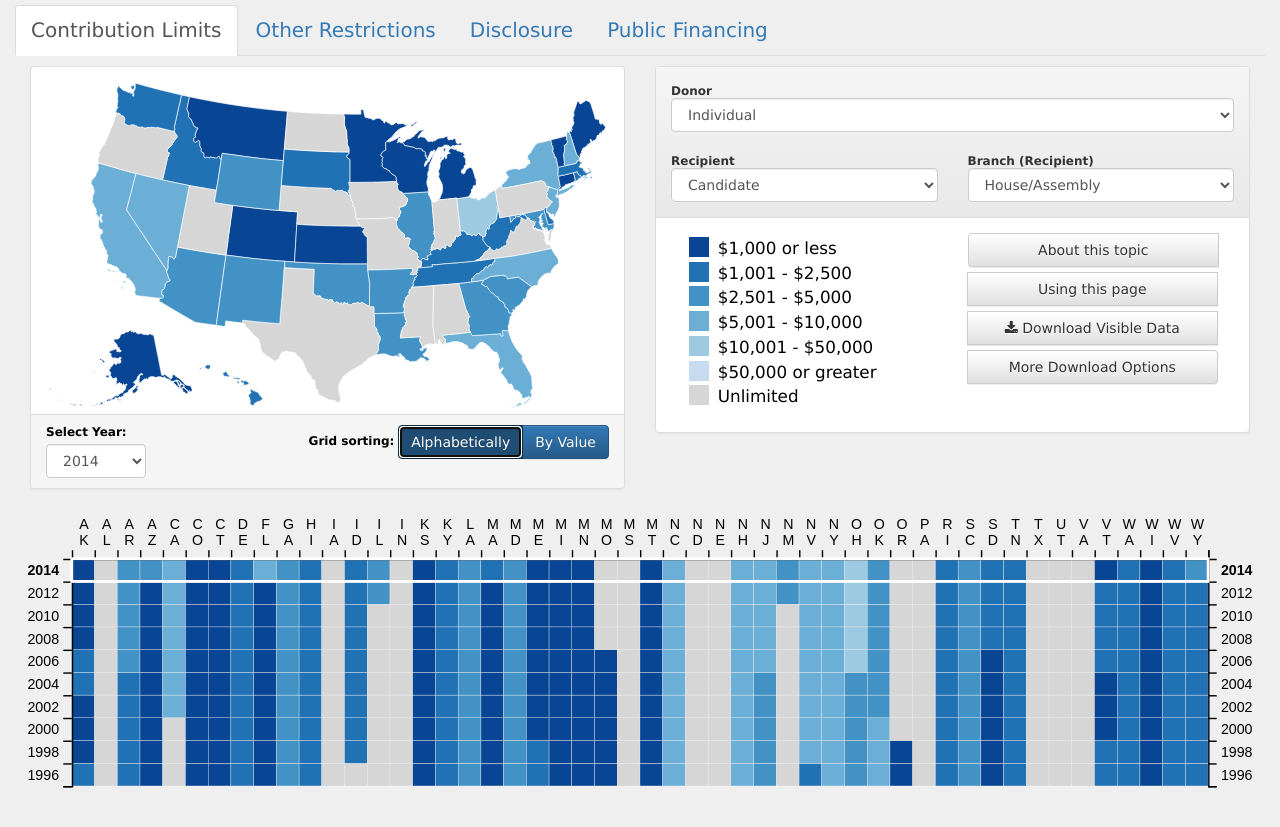
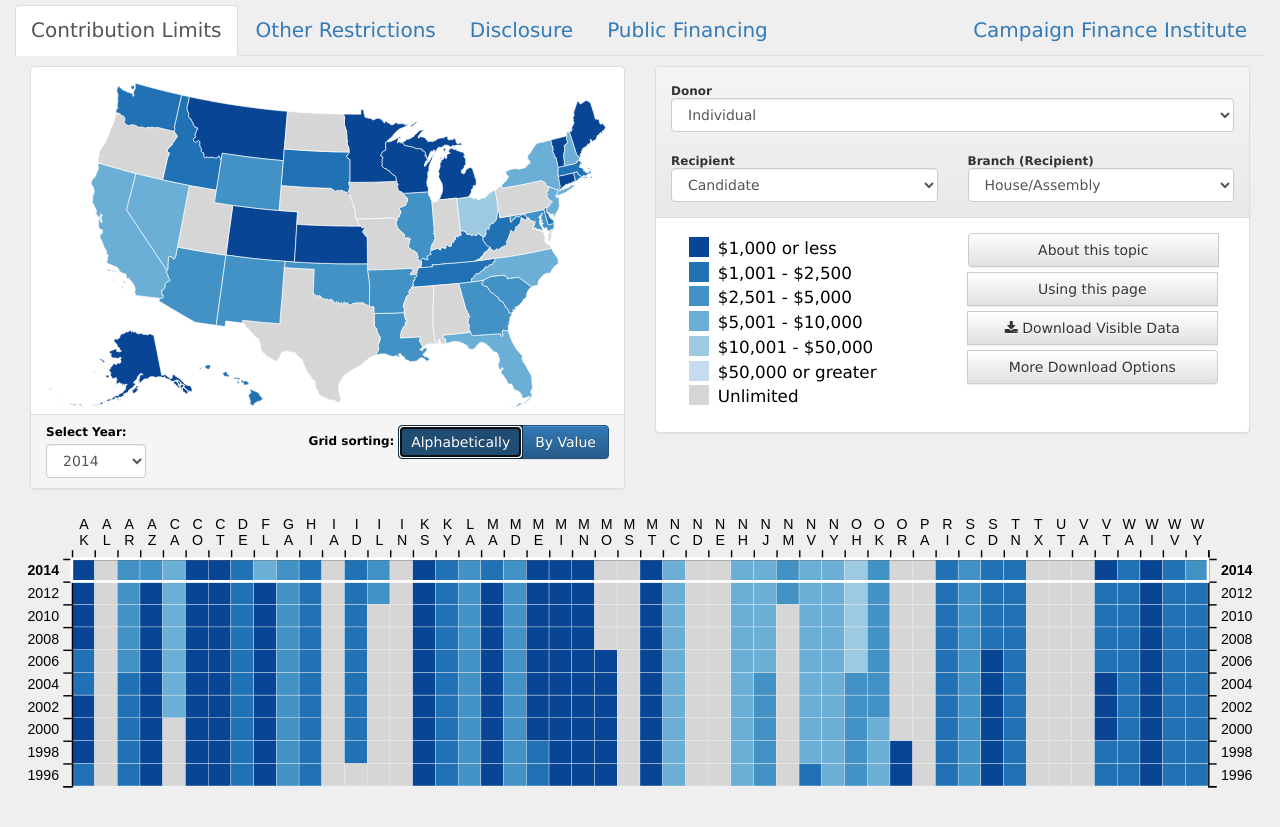
Before and after one commit to cfinst/cfinst.github.io, a Jekyll site: the page built from index.md, in a window 1280 px wide. Shown: the top 827 px of the page. Built offline with Jekyll 4.4.1, drawn with Linux system fonts in a browser that asks for light colours.

Commit message:
Add tab to right linking to CFI site

```diff
--- a/_includes/navtabs.html
+++ b/_includes/navtabs.html
@@ -9,4 +9,7 @@
       </a>
     </li>
   {% endfor %}
+    <li class="pull-right" role="presentation">
+      <a href="http://www.cfinst.org/">Campaign Finance Institute</a>
+    </li>
 </ul>
```
Also changed, not shown: img/cfi.png (added).
